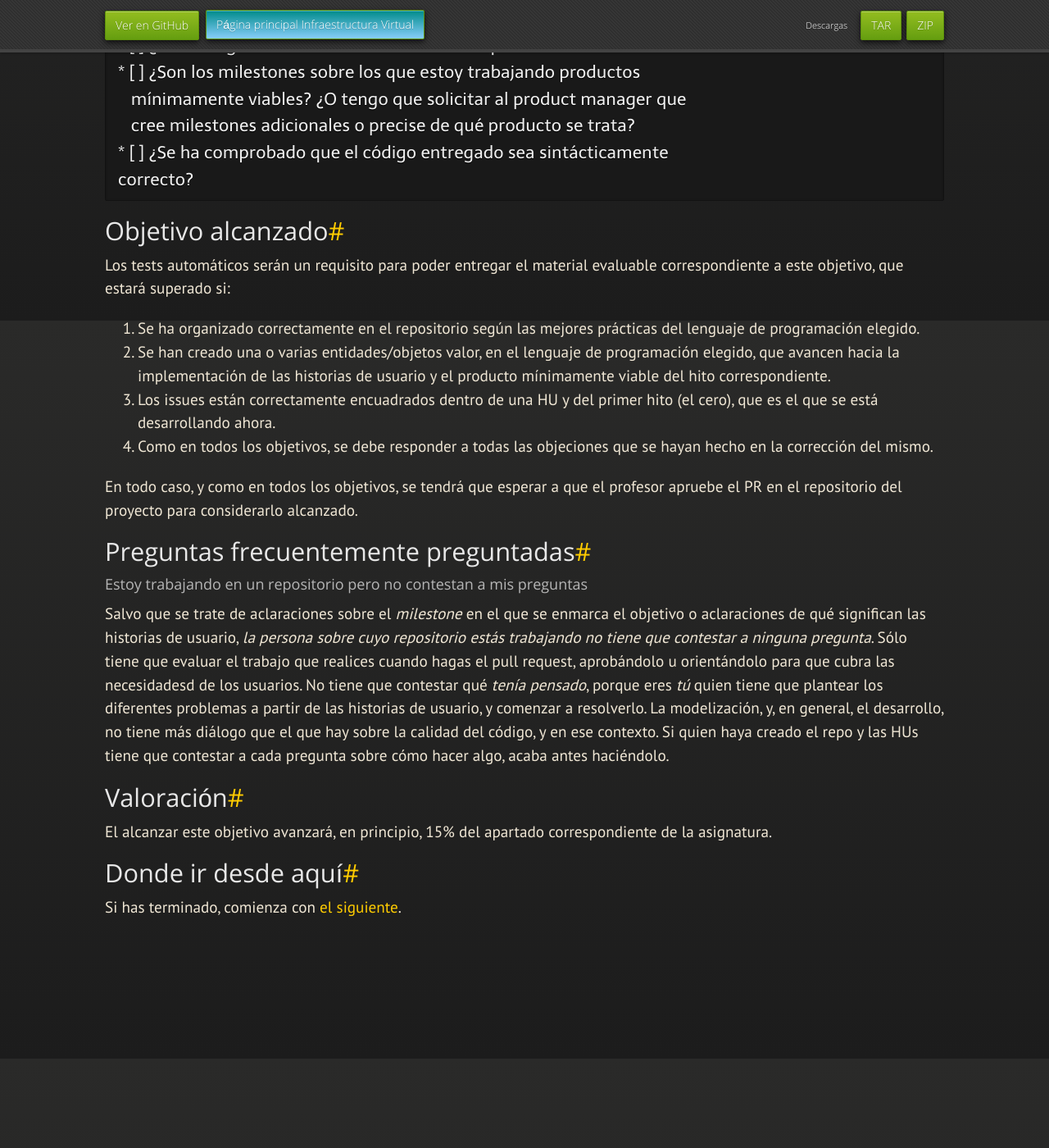
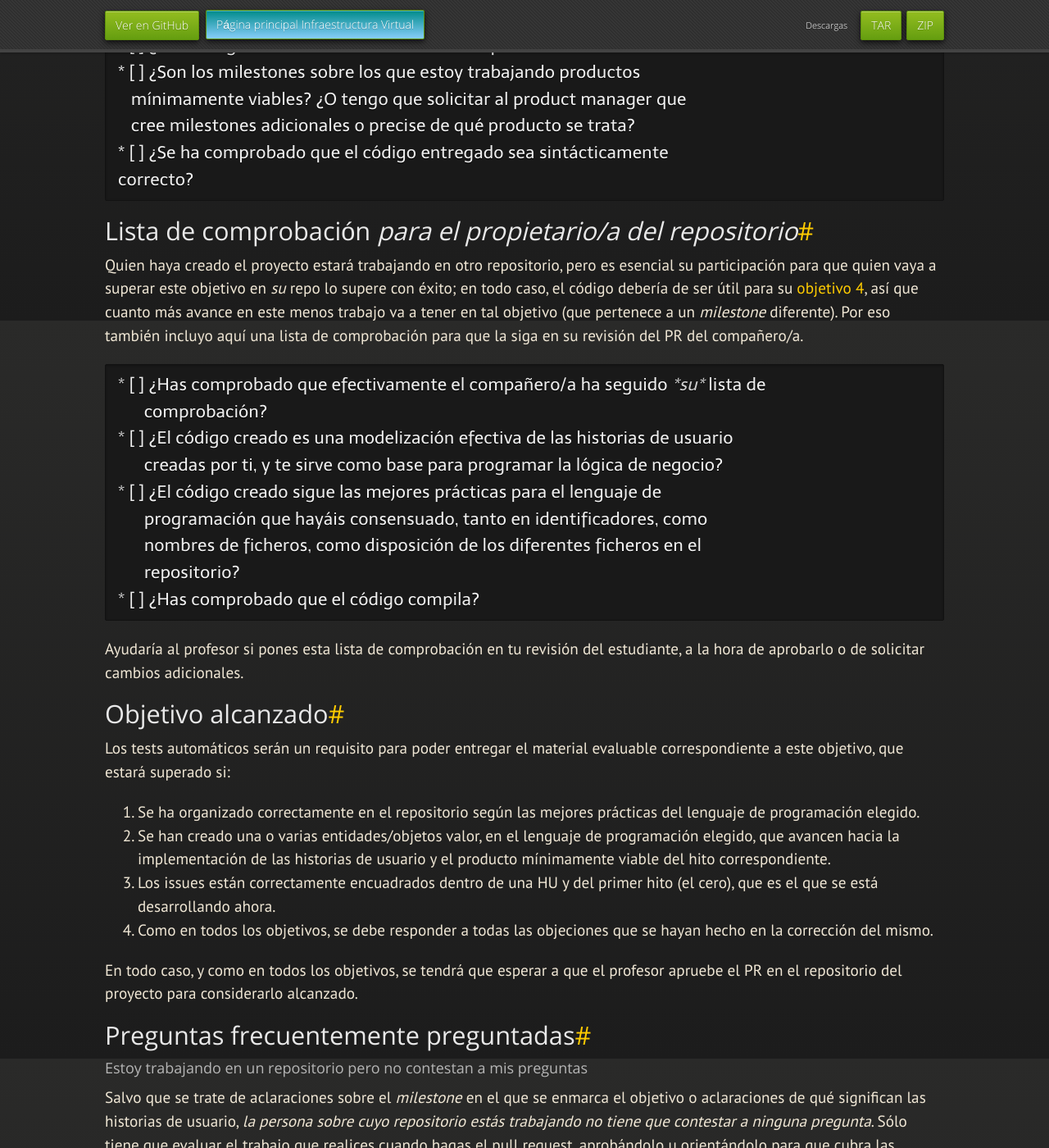
Before and after one commit to JJ/IV, a Jekyll site: the page built from documentos/proyecto/2.Modelo.md, in a window 1280 px wide and 1400 px high, scrolled down 5909 px. Shown: the whole window at 82% size. Built offline with Jekyll 4.4.1, drawn with Linux system fonts in a browser that asks for light colours; nearby versions of some CDN libraries; some web fonts are replaced; our own code applies the rules of GitHub Pages for plain Markdown files; some of the changed text lies outside the part shown.

Commit message:
Sync documentos/proyecto/2.Modelo.md de master a gh-pages

````diff
--- a/documentos/proyecto/2.Modelo.md
+++ b/documentos/proyecto/2.Modelo.md
@@ -311,6 +311,31 @@ issues planteados al *milestone* correspondiente?
 correcto?
 ```
 
+## Lista de comprobación *para el propietario/a del repositorio*
+
+Quien haya creado el proyecto estará trabajando en otro repositorio, pero es
+esencial su participación para que quien vaya a superar este objetivo en *su*
+repo lo supere con éxito; en todo caso, el código debería de ser útil para su
+[objetivo 4](4.Tests), así que cuanto más avance en este menos trabajo va a
+tener en tal objetivo (que pertenece a un *milestone* diferente). Por eso
+también incluyo aquí una lista de comprobación para que la siga en su revisión
+del PR del compañero/a.
+
+```markdown
+* [ ] ¿Has comprobado que efectivamente el compañero/a ha seguido *su* lista de
+      comprobación?
+* [ ] ¿El código creado es una modelización efectiva de las historias de usuario
+      creadas por ti, y te sirve como base para programar la lógica de negocio?
+* [ ] ¿El código creado sigue las mejores prácticas para el lenguaje de
+      programación que hayáis consensuado, tanto en identificadores, como
+      nombres de ficheros, como disposición de los diferentes ficheros en el
+      repositorio?
+* [ ] ¿Has comprobado que el código compila?
+```
+
+Ayudaría al profesor si pones esta lista de comprobación en tu revisión del
+estudiante, a la hora de aprobarlo o de solicitar cambios adicionales.
+
 ## Objetivo alcanzado
 
 Los tests automáticos serán un requisito para poder entregar el material
@@ -348,7 +373,7 @@ pregunta sobre cómo hacer algo, acaba antes haciéndolo.
 
 ## Valoración
 
-El alcanzar este objetivo avanzará, en principio, 15% del apartado
+El alcanzar este objetivo avanzará, en principio, 15% de la nota del apartado
 correspondiente de la asignatura.
 
 ## Donde ir desde aquí
````
